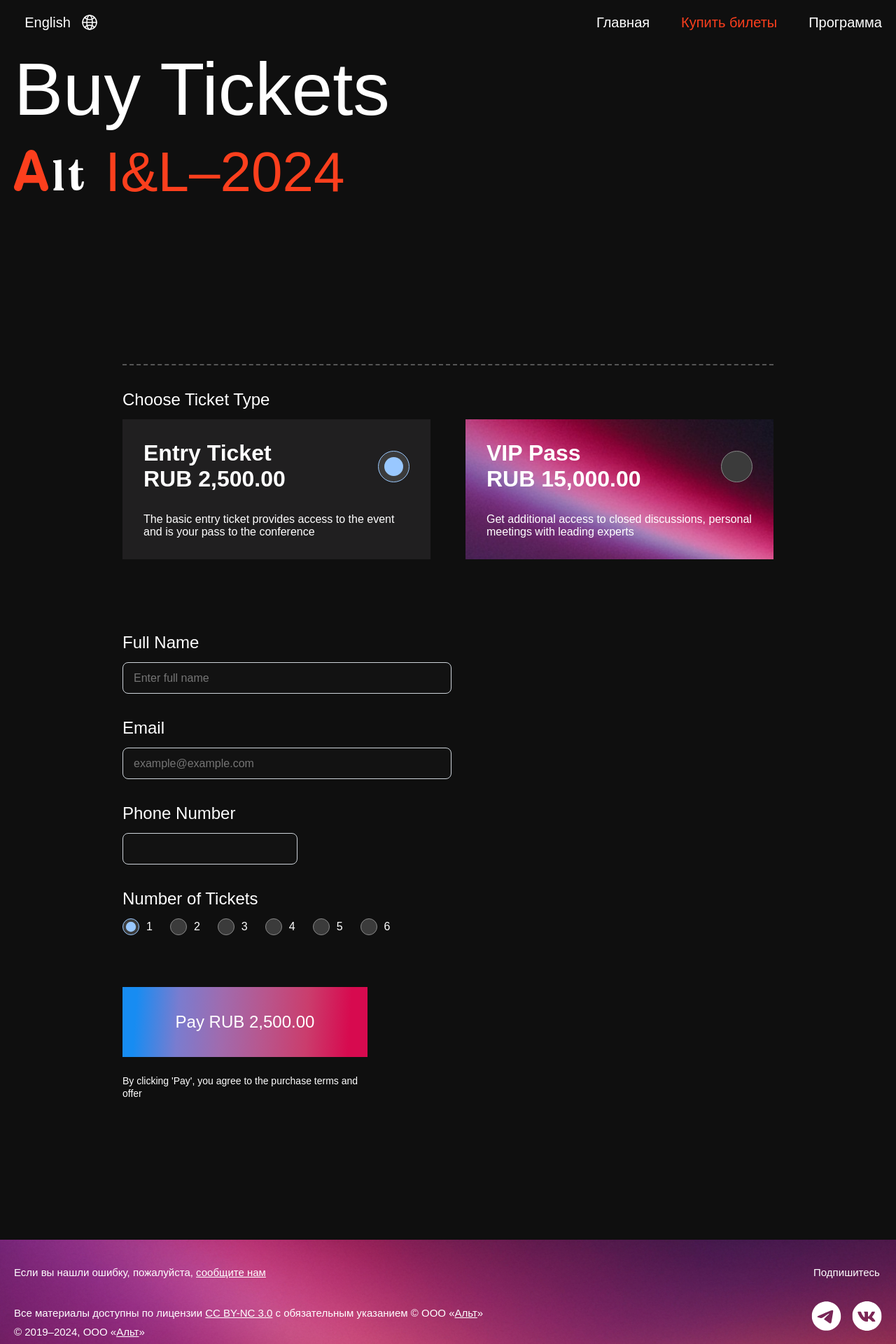
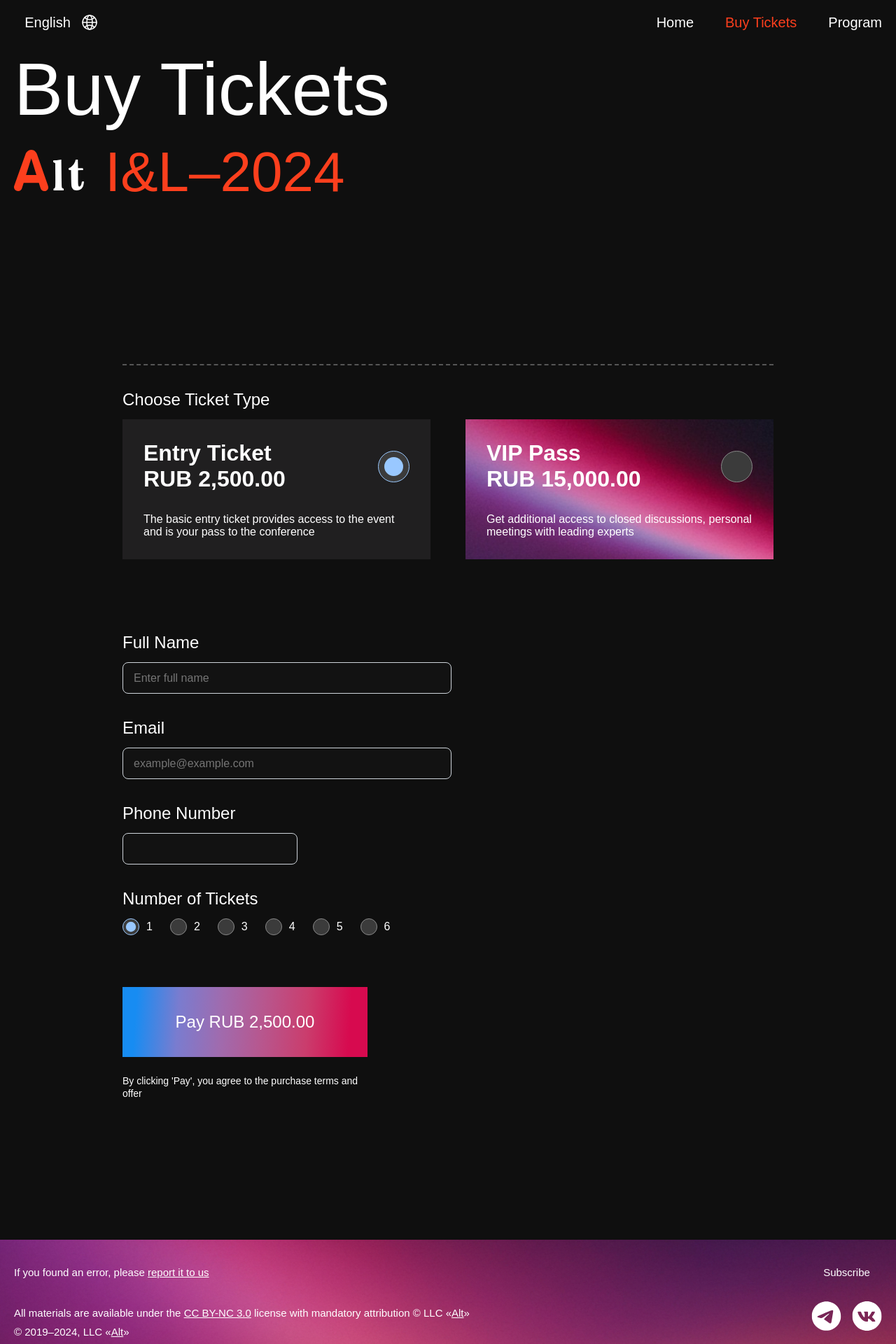
Before and after one commit to AVor0n/i18n-l10n-conf, a Next.js app: page /buy-tickets in a window 1280 px wide. Shown: the top 1920 px of the page at 70% size. Built offline with nearby package versions, Linux system fonts and the light colour scheme.

Commit message:
localize layout

```diff
--- a/pages/_app.tsx
+++ b/pages/_app.tsx
@@ -18,9 +18,7 @@ export default function App({ Component, pageProps }: AppProps) {
     return (
         <IntlProvider locale={locale}>
             <div dir={localeToDirection[locale]}>
-                <Layout>
-                    <Component {...pageProps} />
-                </Layout>
+                <Component {...pageProps} />
             </div>
         </IntlProvider>
     );
--- a/src/components/footer/index.tsx
+++ b/src/components/footer/index.tsx
@@ -1,14 +1,17 @@
-import classNames from "classnames/bind";
+import classNames from 'classnames/bind';
 
-import TelegramIcon from "@/icons/telegram.svg";
-import VkontakteIcon from "@/icons/vkontakte.svg";
+import TelegramIcon from '@/icons/telegram.svg';
+import VkontakteIcon from '@/icons/vkontakte.svg';
 
-import styles from "./styles.module.css";
-import { FormattedMessage } from 'react-intl';
+import styles from './styles.module.css';
+import { FormattedMessage, useIntl } from 'react-intl';
+import { BRAND_NAMES } from '@/shared/brand-names';
 
 const cx = classNames.bind(styles);
 
-export const Footer = () => (
+export const Footer = () => {
+    const intl = useIntl();
+    return (
         <footer className={cx('footer')}>
             <div className={cx('footer-content')}>
                 <div>
@@ -26,17 +29,39 @@ export const Footer = () => (
 
                     <div className={cx('footer-content__copyright')}>
                         <div className={cx('footer-content__text')}>
-                        Все материалы доступны по лицензии <a href="#">CC BY-NC 3.0</a> с
-                        обязательным указанием © ООО «<a href="#">Альт</a>»
+                            <FormattedMessage
+                                id="footer.license"
+                                defaultMessage={
+                                    'Все материалы доступны по лицензии <link1>CC BY-NC 3.0</link1> с обязательным указанием © ООО «<link2>{brand}</link2>»'
+                                }
+                                values={{
+                                    link1: chunks => <a href="#">{chunks}</a>,
+                                    link2: chunks => <a href="#">{chunks}</a>,
+                                    brand: BRAND_NAMES[intl.locale as keyof typeof BRAND_NAMES],
+                                }}
+                            />
                         </div>
                         <div className={cx('footer-content__text')}>
-                        © 2019–2024, ООО «<a href="#">Альт</a>»
+                            <FormattedMessage
+                                id="footer.copyright"
+                                defaultMessage={
+                                    '© {yearStart}–{yearEnd}, ООО «<link>{brand}</link>»'
+                                }
+                                values={{
+                                    link: chunks => <a href="#">{chunks}</a>,
+                                    yearStart: 2019,
+                                    yearEnd: 2024,
+                                    brand: BRAND_NAMES[intl.locale as keyof typeof BRAND_NAMES],
+                                }}
+                            />
                         </div>
                     </div>
                 </div>
 
                 <div className={cx('footer-content__social')}>
-                <div className={cx('footer-content__text')}>Подпишитесь</div>
+                    <div className={cx('footer-content__text')}>
+                        <FormattedMessage id="footer.subscribe" defaultMessage={'Подпишитесь'} />
+                    </div>
 
                     <div className={cx('footer-content__social-links')} data-testid="social-icons">
                         {[TelegramIcon, VkontakteIcon].map((Icon, index) => (
@@ -49,3 +74,4 @@ export const Footer = () => (
             </div>
         </footer>
     );
+};
--- a/src/components/header/index.tsx
+++ b/src/components/header/index.tsx
@@ -1,29 +1,46 @@
-import classNames from "classnames/bind";
-import Link from "next/link";
-import { useRouter } from "next/router";
+import classNames from 'classnames/bind';
+import Link from 'next/link';
+import { useRouter } from 'next/router';
 
-import { LangSelect } from "@/components/lang-select";
+import { LangSelect } from '@/components/lang-select';
 
-import styles from "./styles.module.css";
+import styles from './styles.module.css';
+import { useIntl } from 'react-intl';
 
 const cx = classNames.bind(styles);
 
 export const Header = () => {
     const { pathname } = useRouter();
+    const intl = useIntl();
 
     return (
-        <header className={cx("header")}>
+        <header className={cx('header')}>
             <LangSelect />
 
             <nav>
                 {[
-                    { href: "/", text: "Главная" },
-                    { href: "/buy-tickets", text: "Купить билеты" },
-                    { href: "/program", text: "Программа" },
+                    {
+                        href: '/',
+                        text: intl.formatMessage({ id: 'header.main', defaultMessage: 'Главная' }),
+                    },
+                    {
+                        href: '/buy-tickets',
+                        text: intl.formatMessage({
+                            id: 'header.buyTickets',
+                            defaultMessage: 'Купить билеты',
+                        }),
+                    },
+                    {
+                        href: '/program',
+                        text: intl.formatMessage({
+                            id: 'header.program',
+                            defaultMessage: 'Программа',
+                        }),
+                    },
                 ].map(({ href, text }) => (
                     <Link key={href} href={href}>
                         <a
-                            className={cx("navigation__link", {
+                            className={cx('navigation__link', {
                                 navigation__link_active: pathname === href,
                             })}
                         >
--- a/src/pages/buy-tickets/index.tsx
+++ b/src/pages/buy-tickets/index.tsx
@@ -9,6 +9,7 @@ import { Ticket } from '@/components/ticket';
 
 import styles from './styles.module.css';
 import { FormattedMessage, IntlProvider, createIntl, createIntlCache } from 'react-intl';
+import { Layout } from '@/components/layout';
 
 const cx = classNames.bind(styles);
 
@@ -29,6 +30,7 @@ export const BuyTicketsPage = ({
 
     return (
         <IntlProvider locale={locale} messages={messages}>
+            <Layout>
                 <Head>
                     <title>
                         {intl.formatMessage(
@@ -88,7 +90,7 @@ export const BuyTicketsPage = ({
 
                             <Ticket
                                 vip
-                            id="ticket-default"
+                                id="ticket-vip"
                                 title={
                                     <FormattedMessage
                                         id="buyTicketsPage.vipTicket"
@@ -206,6 +208,7 @@ export const BuyTicketsPage = ({
                         </div>
                     </div>
                 </form>
+            </Layout>
         </IntlProvider>
     );
 };
```
Also changed, not shown: src/pages/main/index.tsx (+14 -3 lines), src/pages/program/index.tsx (+15 -2 lines). Lines whose indentation alone changed are shown as unchanged.
